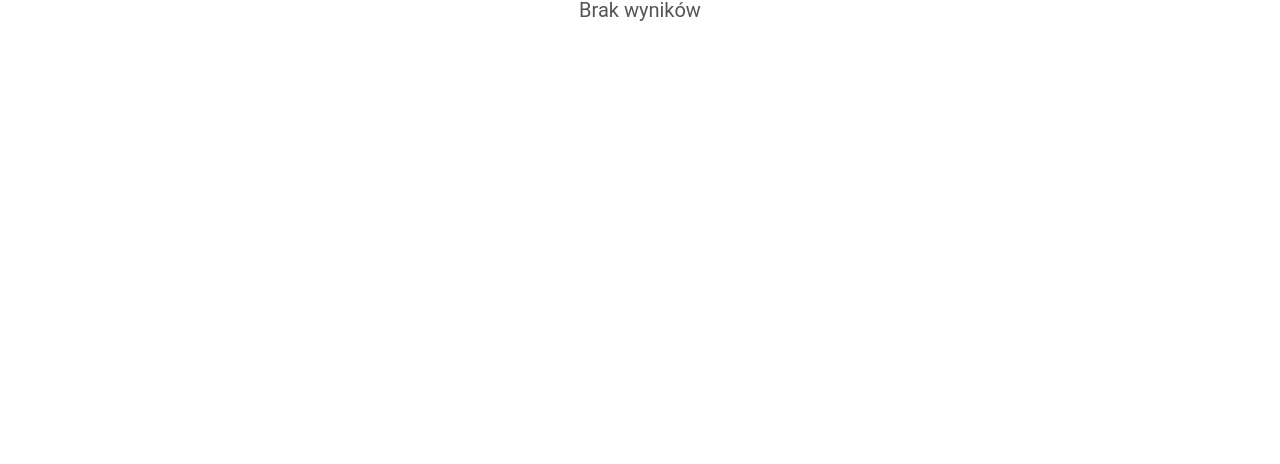
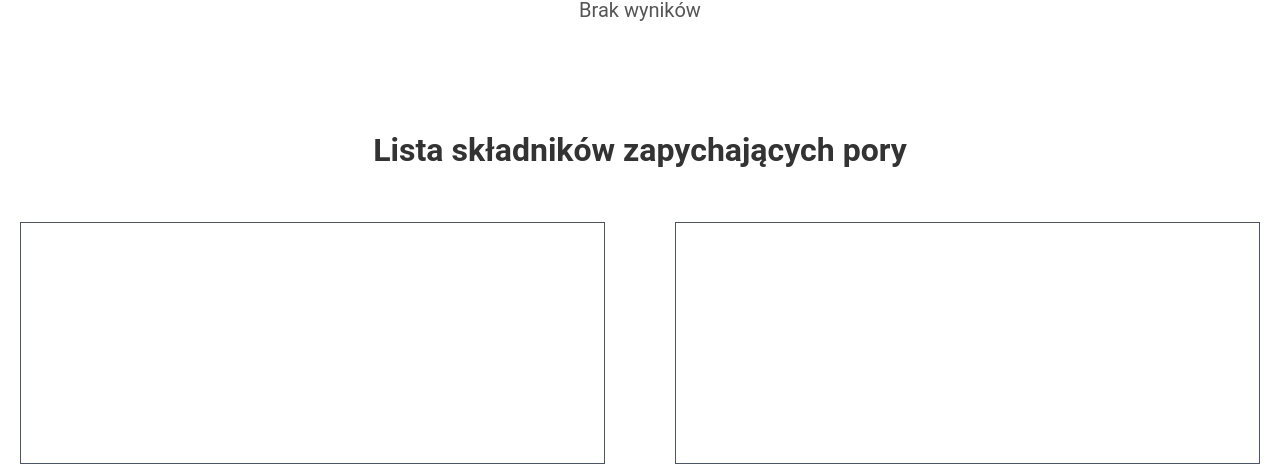
Before and after one commit to GrzeCHu-a11y/comedogenicity-checker, a React (Vite) app: page / in a window 1280 px wide. Shown: the part 960-1424 px from the top of the page. Before the commit the page ends 1008 px from the top, so only its background shows below. Built offline with nearby package versions, Linux system fonts and the light colour scheme.

Commit message:
feat: Created IngredientsListSection
- added IngredientsListSection.
- added min height for section css

```diff
--- /dev/null
+++ b/src/components/sections/IngredientsListSection.jsx
@@ -0,0 +1,17 @@
+import SectionHeader from "../sectionHeader/SectionHeader"
+import styles from "./IngredientsListSection.module.css";
+const IngredientsListSection = () => {
+    return (
+        <>
+            <section>
+                <SectionHeader title="Lista składników zapychających pory" />
+                <div className={styles.wrapper}>
+                    <div className={styles.list}></div>
+                    <div className={styles.list}></div>
+                </div>
+            </section>
+        </>
+    )
+}
+
+export default IngredientsListSection
--- /dev/null
+++ b/src/components/sections/IngredientsListSection.module.css
@@ -0,0 +1,19 @@
+.wrapper {
+    display: flex;
+    flex-direction: row;
+    flex-wrap: wrap;
+    gap: 70px;
+
+}
+
+.list {
+    flex-grow: 1;
+    height: 30vh;
+    border: 1px solid #4B5563;
+}
+
+@media (max-width: 480px) {
+    .list {
+        width: 100%;
+    }
+}
--- a/src/index.css
+++ b/src/index.css
@@ -190,3 +190,9 @@ small {
     /* Reduce the text of paragraphs */
   }
 }
+
+section {
+  min-height: 30vh;
+  box-sizing: border-box;
+  padding: 0 20px;
+}
--- a/src/pages/Home.jsx
+++ b/src/pages/Home.jsx
@@ -1,6 +1,7 @@
 import SearchOutputSection from "../components/sections/SearchOutputSection";
 import SearchBar from "../components/searchBar/SearchBar";
 import styles from "./Home.module.css";
+import IngredientsListSection from "../components/sections/IngredientsListSection";
 
 const Home = () => {
     return (
@@ -13,6 +14,7 @@ const Home = () => {
                 <SearchBar />
             </section>
             <SearchOutputSection />
+            <IngredientsListSection />
         </>
     );
 };
```
